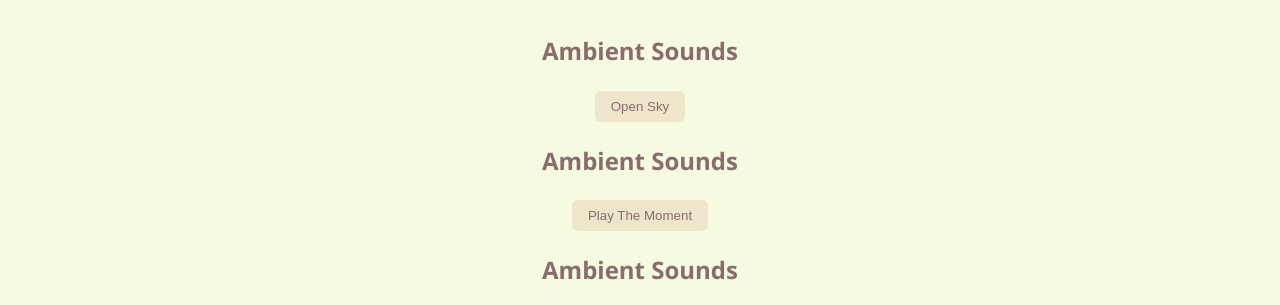
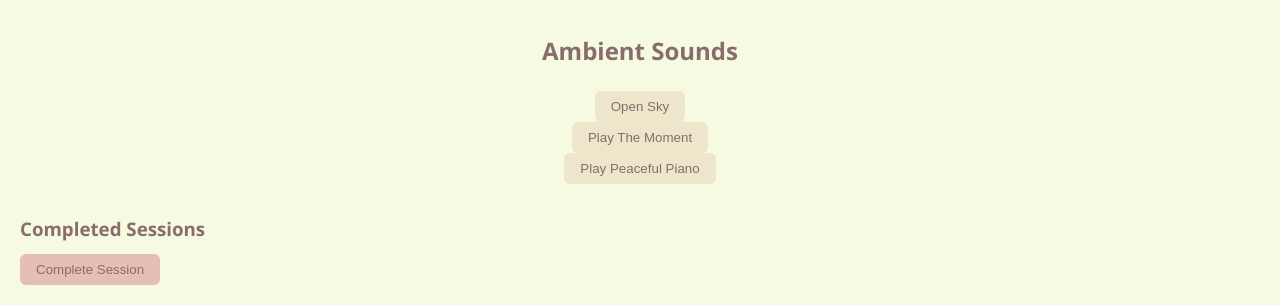
Before and after one commit to howdynet22/SD-cb012442-GreenBite-, a plain HTML site: page mindfulness.html in a window 1280 px wide. Shown: the part 647-952 px from the top of the page. Drawn offline with Linux system fonts and the light colour scheme.

Commit message:
Update mindfulness.html

```diff
--- a/mindfulness.html
+++ b/mindfulness.html
@@ -58,7 +58,6 @@
 </div>
 
 <div class="ambient">
-  <h2>Ambient Sounds</h2>
   <button class="toggleSound">Play The Moment</button>
   <audio id="song2" loop>
     <source src="sounds/song2.mp3" type="audio/mpeg">
@@ -66,7 +65,6 @@
 </div>
 
 <div class="ambient">
-  <h2>Ambient Sounds</h2>
   <button class="toggleSound">Play Peaceful Piano</button>
   <audio id="song3" loop>
     <source src="sounds/song3.mp3" type="audio/mpeg">
```
